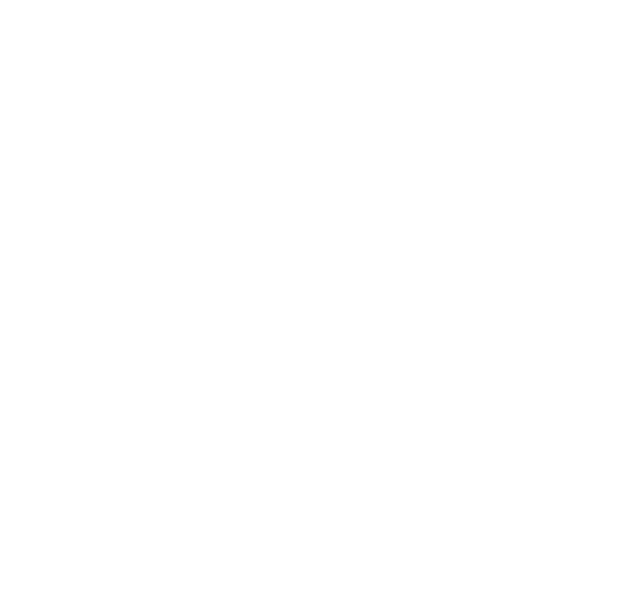
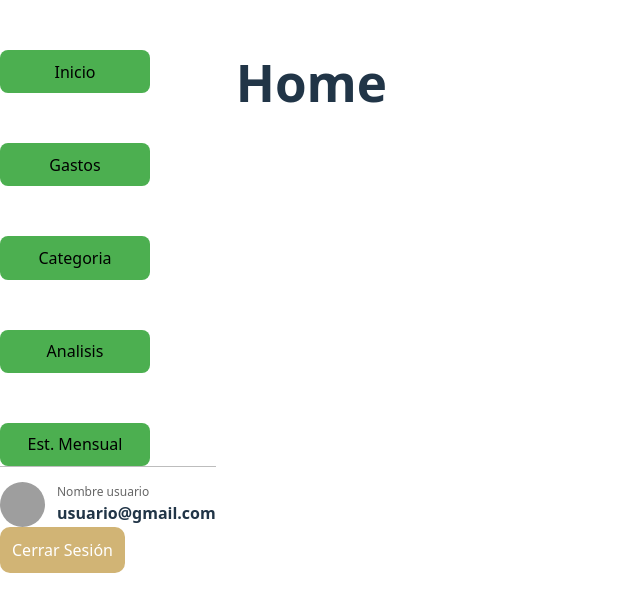
Before and after one commit to Heartsmith1/Monex, a React app in the folder Monex/frontend/: page /Home in a window 1280 px wide. Shown: the top 612 px of the page, without its empty margins (0-640 px from the left). Built offline with nearby package versions, Linux system fonts and the light colour scheme; the HTML template or start-up script is replaced by a standard one.

Commit message:
Agrega sidebar al Home

```diff
--- a/Monex/frontend/src/App.css
+++ b/Monex/frontend/src/App.css
@@ -13,3 +13,14 @@ html, body, #root {
     padding: 0;
     background-color: white;
 }
+
+/*HOME LAYOUT*/
+.contenedor_Home {
+    display: flex;
+    height: 100%;
+}
+
+.contenido_Home {
+    padding: 20px;
+    width: 100%;
+}
--- a/Monex/frontend/src/App.jsx
+++ b/Monex/frontend/src/App.jsx
@@ -3,14 +3,13 @@ import { BrowserRouter as Router, Routes, Route } from 'react-router-dom';
 import './App.css'
 import './css/pages/login.css'
 import './css/pages/register.css'
-import './css/components/SideBar.css'
+import './css/components/sideBar.css'
 import { Login } from './pages/Login/Login';
 import {Home} from './pages/home/Home';
 import { SideBar } from './components/SideBar/SideBar';
 import { Register } from './pages/Registro/Register'
 
 function App() {
-  const [count, setCount] = useState(0)
 
   return (
     <>
--- a/Monex/frontend/src/pages/home/Home.jsx
+++ b/Monex/frontend/src/pages/home/Home.jsx
@@ -1,14 +1,13 @@
+import { SideBar } from "../../components/SideBar/SideBar";
 
+export function Home() {
+    return (
+        <div className="contenedor_Home">
+            <SideBar />
 
-
-
-export function Home(){
-
-
-
-return(
-    <div className="contenedor_Home">
-        <p></p>
-    </div>
-)
+            <div className="contenido_Home">
+                <h1>Home</h1>
+            </div>
+        </div>
+    );
 }
```
